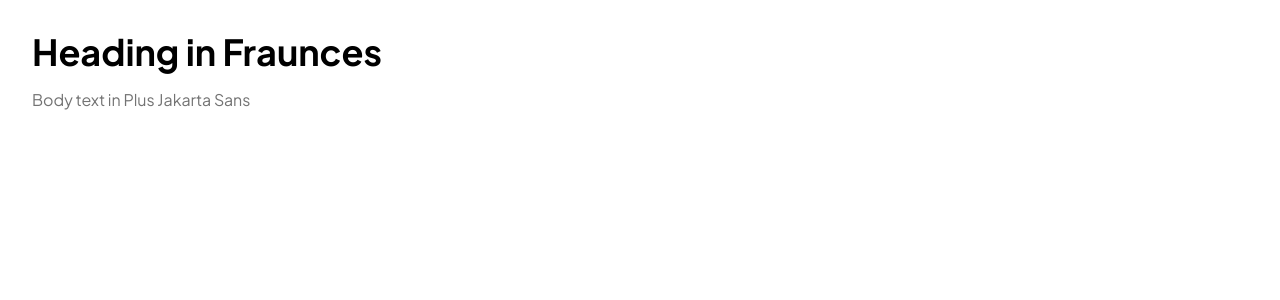
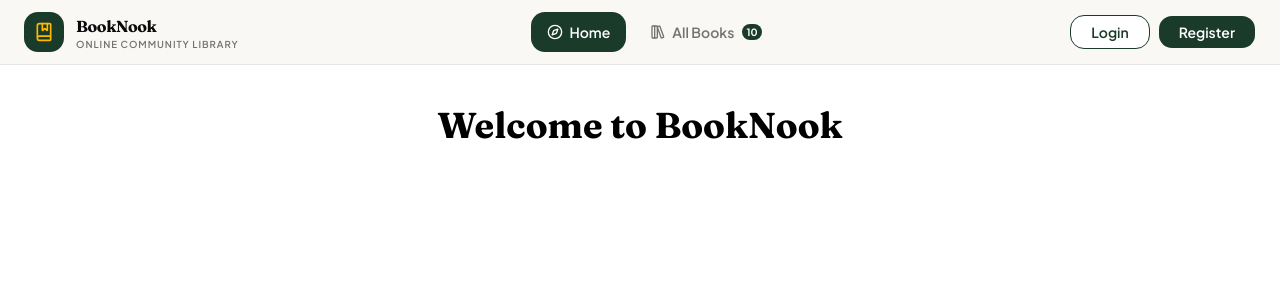
Before and after one commit to rohanislambd/book-nook-client, a Next.js app: page / in a window 1280 px wide. Shown: the top 300 px of the page. Built offline with nearby package versions, Linux system fonts and the light colour scheme.

Commit message:
add navbar

```diff
--- a/src/app/layout.tsx
+++ b/src/app/layout.tsx
@@ -1,5 +1,6 @@
 import type { Metadata } from "next";
 import { Plus_Jakarta_Sans, Fraunces } from "next/font/google";
+import Navbar from "@/components/shared/Navbar";
 import "./globals.css";
 
 const fraunces = Fraunces({
@@ -15,8 +16,8 @@ const plusJakartaSans = Plus_Jakarta_Sans({
 });
 
 export const metadata: Metadata = {
-  title: "Create Next App",
-  description: "Generated by create next app",
+  title: "Book Nook",
+  description: "BookNook is a small online library. Users can see all books, add new books, and borrow a book for a few days. Users can see the books they borrowed and return them",
 };
 
 export default function RootLayout({ children }: LayoutProps<"/">) {
@@ -25,7 +26,10 @@ export default function RootLayout({ children }: LayoutProps<"/">) {
       lang="en"
       className={`${fraunces.variable} ${plusJakartaSans.variable} h-full antialiased`}
     >
-      <body className="min-h-full flex flex-col font-sans">{children}</body>
+      <body className="min-h-full flex flex-col font-sans">
+        <Navbar />
+        {children}
+      </body>
     </html>
   );
 }
--- a/src/app/page.tsx
+++ b/src/app/page.tsx
@@ -1,12 +1,7 @@
 export default function Home() {
   return (
-    <main className="p-8 space-y-4">
-      <h1 className=" text-4xl font-bold">
-        Heading in Fraunces
-      </h1>
-      <p className="font-sans text-base text-muted-foreground">
-        Body text in Plus Jakarta Sans
-      </p>
+    <main className="mx-auto max-w-7xl px-6 py-10">
+      <h1 className="font-heading text-4xl font-bold">Welcome to BookNook</h1>
     </main>
   );
 }
--- /dev/null
+++ b/src/components/shared/Navbar.tsx
@@ -0,0 +1,196 @@
+'use client';
+
+import { useState } from 'react';
+import Link from 'next/link';
+import { usePathname } from 'next/navigation';
+import { BookMarked, Compass, LibraryBig, LayoutDashboard, Menu, X, LogOut } from 'lucide-react';
+import { Button } from '@/components/ui/button';
+import { Badge } from '@/components/ui/badge';
+import { cn } from '@/lib/utils';
+
+/* ─────────────────── nav link definitions ─────────────────── */
+
+type NavLink = {
+    href: string;
+    label: string;
+    icon: React.ElementType;
+    count?: number;
+    requireAuth?: boolean;
+};
+
+const NAV_LINKS: NavLink[] = [
+    { href: '/',      label: 'Home',      icon: Compass },
+    { href: '/books', label: 'All Books', icon: LibraryBig, count: 10 },
+    { href: '/dashboard', label: 'Dashboard', icon: LayoutDashboard, requireAuth: true }, // এটি শুধু লগিন ইউজার দেখবে
+];
+
+/* ─────────────────── Logo ─────────────────── */
+
+const Logo = () => (
+    <Link href="/" className="flex items-center gap-3 shrink-0">
+        <span className="flex size-10 items-center justify-center rounded-xl bg-[#1a3a2a] text-amber-400">
+            <BookMarked className="size-5" />
+        </span>
+        <span className="flex flex-col leading-tight">
+            <span className="font-heading text-base font-bold tracking-tight text-foreground">
+                BookNook
+            </span>
+            <span className="text-[0.6rem] font-semibold uppercase tracking-widest text-muted-foreground">
+                Online Community Library
+            </span>
+        </span>
+    </Link>
+);
+
+/* ─────────────────── Navbar ─────────────────── */
+
+const Navbar = () => {
+    const pathname = usePathname();
+    const [mobileOpen, setMobileOpen] = useState(false);
+
+
+    const isAuthenticated = false;
+
+    const closeMobile = () => setMobileOpen(false);
+
+    // 💡 Session filter
+    const visibleLinks = NAV_LINKS.filter(link => {
+        if (link.requireAuth && !isAuthenticated) return false;
+        return true;
+    });
+
+    return (
+        <header className="w-full border-b border-border bg-[#FAF8F5]">
+            <nav className="mx-auto flex h-16 max-w-7xl items-center justify-between px-6">
+                {/* Logo — always visible */}
+                <Logo />
+
+                {/* ── Desktop nav links (md+) ── */}
+                <ul className="hidden md:flex items-center gap-2">
+                    {visibleLinks.map(({ href, label, icon: Icon, count }) => {
+                        const active = pathname === href;
+                        return (
+                            <li key={href}>
+                                <Link
+                                    href={href}
+                                    className={cn(
+                                        'flex items-center gap-1.5 text-sm font-semibold transition-colors px-4 py-2.5 rounded-xl',
+                                        active
+                                            ? 'bg-[#1a3a2a] text-white'
+                                            : 'text-muted-foreground hover:bg-black/5 hover:text-foreground',
+                                    )}
+                                >
+                                    <Icon className="size-4" />
+                                    {label}
+                                    {count !== undefined && (
+                                        <Badge
+                                            className={cn(
+                                                "ml-0.5 h-4 min-w-4 rounded-full px-1 py-0 text-[10px] font-bold border-0",
+                                                active ? "bg-white text-[#1a3a2a]" : "bg-[#1a3a2a] text-white"
+                                            )}
+                                        >
+                                            {count}
+                                        </Badge>
+                                    )}
+                                </Link>
+                            </li>
+                        );
+                    })}
+                </ul>
+
+                {/* ── Desktop auth buttons (md+) ── */}
+                <div className="hidden md:flex items-center gap-2 shrink-0">
+                    {isAuthenticated ? (
+
+                        <Button variant="outline" size="sm" className="rounded-xl px-5 border-red-500 text-red-500 font-semibold hover:bg-red-50">
+                            <LogOut className="size-4 mr-2" /> Logout
+                        </Button>
+                    ) : (
+
+                        <>
+                            <Button variant="outline"  className="rounded-xl px-5 py-4 border-[#1a3a2a] text-[#1a3a2a] font-semibold hover:bg-[#1a3a2a]/5">
+                                Login
+                            </Button>
+                            <Button
+
+                                className="rounded-xl bg-[#1a3a2a] px-5 py-4 text-white font-semibold hover:bg-[#1a3a2a]/90"
+                            >
+                                Register
+                            </Button>
+                        </>
+                    )}
+                </div>
+
+                {/* ── Mobile hamburger / Close button (< md) ── */}
+                <div className="flex md:hidden">
+                    <Button
+                        variant="outline"
+                        size="icon"
+                        aria-label="Toggle menu"
+                        className="rounded-xl border-border bg-white"
+                        onClick={() => setMobileOpen(!mobileOpen)}
+                    >
+                        {mobileOpen ? <X className="size-5" /> : <Menu className="size-5" />}
+                    </Button>
+                </div>
+            </nav>
+
+            {/* ── Mobile Dropdown Menu (< md) ── */}
+            {mobileOpen && (
+                <div className="md:hidden border-t border-border bg-[#FAF8F5] px-6 py-4 pb-6 shadow-sm">
+                    <nav className="flex flex-col space-y-2">
+                        {visibleLinks.map(({ href, label, count }) => {
+                            const active = pathname === href;
+                            return (
+                                <Link
+                                    key={href}
+                                    href={href}
+                                    onClick={closeMobile}
+                                    className={cn(
+                                        'px-4 py-3 text-sm font-semibold rounded-xl transition-colors',
+                                        active
+                                            ? 'bg-[#1a3a2a] text-white'
+                                            : 'text-foreground hover:bg-black/5',
+                                    )}
+                                >
+                                    {label}
+                                    {count !== undefined && ` (${count})`}
+                                </Link>
+                            );
+                        })}
+                    </nav>
+
+                    <div className="mt-4 border-t border-border pt-4 flex gap-3">
+                        {isAuthenticated ? (
+                            <Button
+                                variant="outline"
+                                className="flex-1 rounded-xl border-red-500 text-red-500 font-semibold hover:bg-red-50"
+                                onClick={closeMobile}
+                            >
+                                <LogOut className="size-4 mr-2" /> Logout
+                            </Button>
+                        ) : (
+                            <>
+                                <Button
+                                    variant="outline"
+                                    className="flex-1 rounded-xl border-[#1a3a2a] text-[#1a3a2a] font-semibold hover:bg-[#1a3a2a]/5"
+                                    onClick={closeMobile}
+                                >
+                                    Login
+                                </Button>
+                                <Button
+                                    className="flex-1 rounded-xl bg-[#1a3a2a] text-white font-semibold hover:bg-[#1a3a2a]/90"
+                                    onClick={closeMobile}
+                                >
+                                    Register
+                                </Button>
+                            </>
+                        )}
+                    </div>
+                </div>
+            )}
+        </header>
+    );
+};
+
+export default Navbar;
```
Also changed, not shown: public/logo.jpg (added), 1 other file (tests, documents, lock files or other folders).
